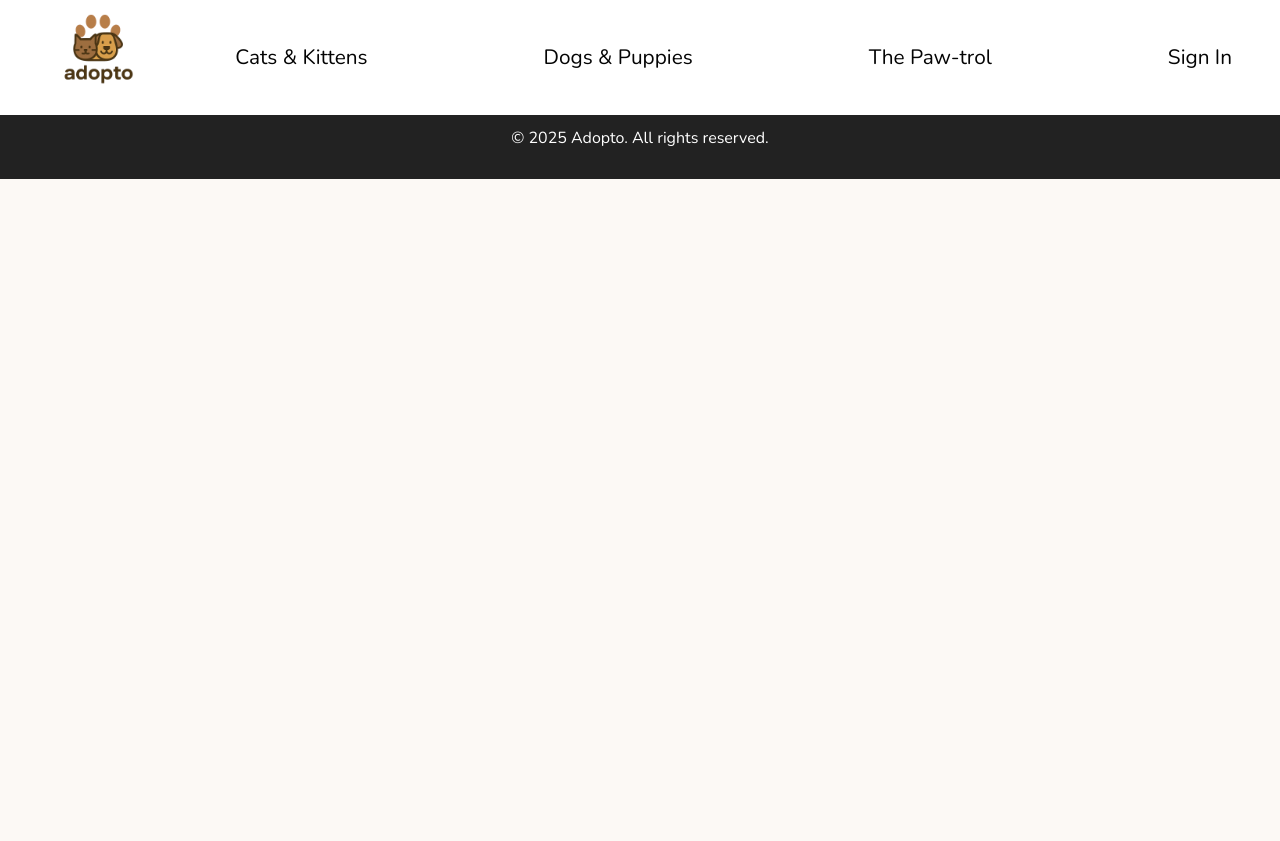
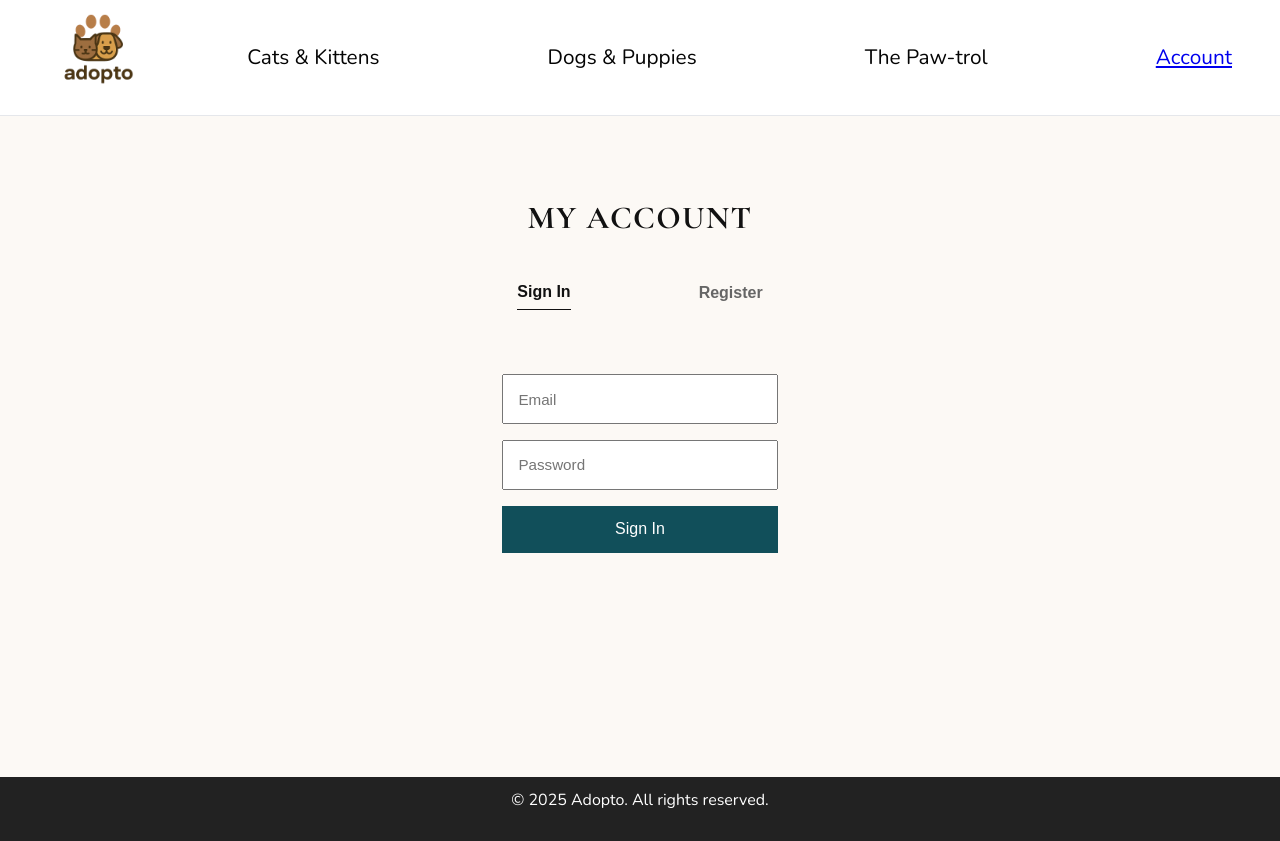
Before and after one commit to mariadanieladlg/frontend_adopto, a React app: page /account in a window 1280 px wide. Before the commit the page ends 800 px from the top, so only its background shows below. Built offline with nearby package versions, Linux system fonts and the light colour scheme; the HTML template or start-up script is replaced by a standard one.

Commit message:
updades account

```diff
--- a/src/App.jsx
+++ b/src/App.jsx
@@ -4,6 +4,7 @@ import Navbar from "./components/NavBar.jsx";
 import Footer from "./components/Footer";
 
 import Home from "./pages/Home.jsx";
+import Account from "./pages/Account.jsx";
 import NotFound from "./pages/NotFound";
 import AboutUs from "./pages/AboutUs";
 
@@ -17,6 +18,7 @@ const App = () => {
         <Route path="/" element={<Home />} />
         <Route path="*" element={<NotFound />} />
         <Route path="/about" element={<AboutUs />} />
+        <Route path="/account" element={<Account />} />
       </Routes>
       <Footer />
     </div>
--- a/src/components/Navbar.css
+++ b/src/components/Navbar.css
@@ -4,7 +4,10 @@
   align-items: center;
   padding: 0.2rem 3rem;
   background-color: #fff;
-  box-shadow: 0 2px 5px rgba(0, 0, 0, 0.1);
+  position: fixed;
+  top: 0;
+  width: 100%;
+  border-bottom: 0.4px solid #e5e7eb;
 }
 
 .logo img {
@@ -16,7 +19,7 @@
 .nav-links {
   list-style: none;
   display: flex;
-  gap: 11rem;
+  gap: 10.5rem;
 }
 
 .nav-links li {
--- a/src/components/Navbar.jsx
+++ b/src/components/Navbar.jsx
@@ -1,4 +1,5 @@
 import "./Navbar.css";
+import { Link } from "react-router-dom";
 import navLogo from "/public/logo-adopto.png";
 
 const Navbar = () => {
@@ -14,7 +15,9 @@ const Navbar = () => {
         <li>Cats & Kittens</li>
         <li>Dogs & Puppies</li>
         <li>The Paw-trol</li>
-        <li>Sign In</li>
+        <li>
+          <Link to="/Account">Account</Link>
+        </li>
       </ul>
     </nav>
   );
--- /dev/null
+++ b/src/pages/Account.css
@@ -0,0 +1,78 @@
+/* Main Container*/
+.account-page {
+  display: flex;
+  flex-direction: column;
+  align-items: center;
+  padding: 12rem 2rem;
+  min-height: 95vh;
+}
+
+.account-title {
+  font-size: 2rem;
+  font-weight: bold;
+  margin-bottom: 2.5rem;
+  color: #111;
+  text-transform: uppercase;
+  letter-spacing: 1.3px;
+}
+
+/* TABS */
+.account-tabs {
+  display: flex;
+  gap: 8rem;
+  margin-bottom: 2rem;
+}
+
+.account-tabs button {
+  background: none;
+  border: none;
+  font-size: 1rem;
+  font-weight: 600;
+  color: #666;
+  cursor: pointer;
+  padding-bottom: 0.5rem;
+  transition: color 0.3s, border-bottom 0.3s;
+}
+
+.account-tabs button.active {
+  color: #111;
+  border-bottom: 0.8px solid #111;
+}
+
+/* Content (FORMS) */
+.account-content {
+  padding: 2rem;
+  width: 340px;
+}
+
+.account-form {
+  display: flex;
+  flex-direction: column;
+  gap: 1rem;
+}
+
+.account-form input {
+  padding: 0.9rem;
+  border: 1px 0 0 0 solid #e5e7eb;
+  font-size: 0.95rem;
+  transition: border 0.2s, box-shadow 0.2s;
+}
+
+.account-form input:focus {
+  outline: none;
+  box-shadow: 0 0 0 1px #1b6572;
+}
+
+.account-form button {
+  padding: 0.9rem;
+  border: none;
+  font-size: 1rem;
+  background: #114f5a;
+  color: white;
+  cursor: pointer;
+  transition: background 0.3s;
+}
+
+.account-form button:hover {
+  background: #1b6572;
+}
--- /dev/null
+++ b/src/pages/Account.jsx
@@ -0,0 +1,48 @@
+import { useState } from "react";
+import "./Account.css";
+
+const Account = () => {
+  const [activeTab, setActiveTab] = useState("signin");
+
+  return (
+    <div className="account-page">
+      <h1 className="account-title">My Account</h1>
+
+      {/* TABS*/}
+      <div className="account-tabs">
+        <button
+          className={activeTab === "signin" ? "active" : ""}
+          onClick={() => setActiveTab("signin")}
+        >
+          Sign In
+        </button>
+        <button
+          className={activeTab === "register" ? "active" : ""}
+          onClick={() => setActiveTab("register")}
+        >
+          Register
+        </button>
+      </div>
+
+      {/* DINAMIC CONTENT */}
+      <div className="account-content">
+        {activeTab === "signin" ? (
+          <form className="account-form">
+            <input type="email" placeholder="Email" />
+            <input type="password" placeholder="Password" />
+            <button type="submit">Sign In</button>
+          </form>
+        ) : (
+          <form className="account-form">
+            <input type="text" placeholder="Full Name" />
+            <input type="email" placeholder="Email" />
+            <input type="password" placeholder="Password" />
+            <button type="submit">Create Account</button>
+          </form>
+        )}
+      </div>
+    </div>
+  );
+};
+
+export default Account;
--- a/src/pages/Home.css
+++ b/src/pages/Home.css
@@ -1,5 +1,5 @@
 .home {
-  min-height: 100vh; /* full screen */
+  min-height: 95vh; /* full screen */
   display: flex;
   flex-direction: column;
   justify-content: center;
@@ -8,13 +8,13 @@
 
 .home-title {
   text-align: center;
-  margin-bottom: 8rem;
+  margin-bottom: 7rem;
 }
 
 .photo-grid {
   display: grid;
   grid-template-columns: repeat(3, 1fr); /* 3 columns */
-  gap: 1.5rem;
+  gap: 8rem;
   width: 80%;
   max-width: 1000px;
 }
--- a/src/pages/Home.jsx
+++ b/src/pages/Home.jsx
@@ -2,8 +2,6 @@ import "./Home.css";
 import petPhoto1 from "/public/photo1.png";
 import petPhoto4 from "/public/photo4.png";
 import petPhoto5 from "/public/photo5.png";
-
-const photos = [petPhoto1, petPhoto4, petPhoto5];
 
 const Home = () => {
   return (
```
